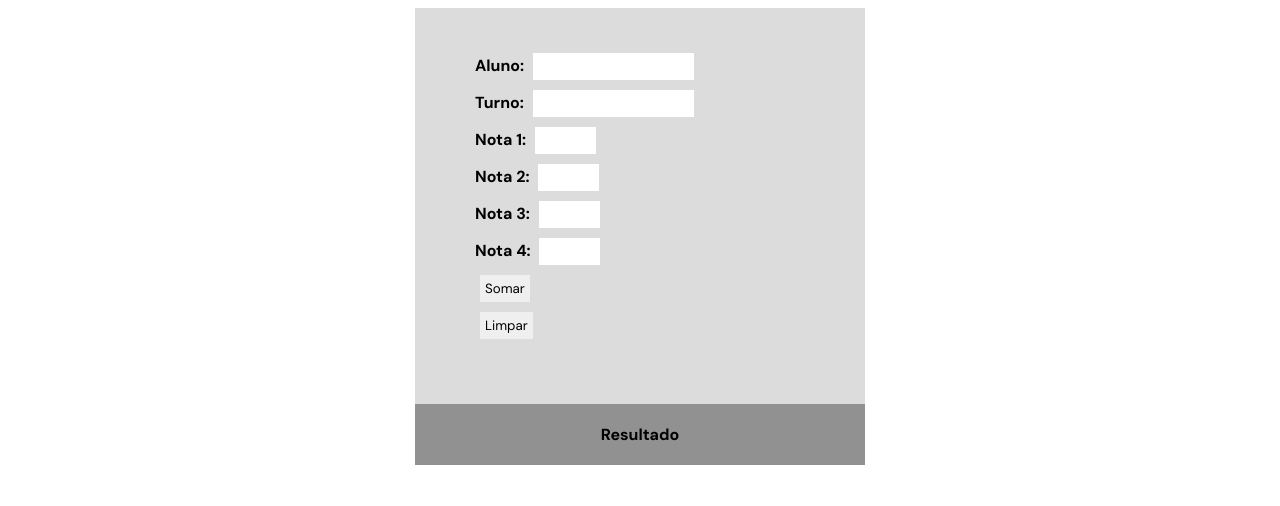
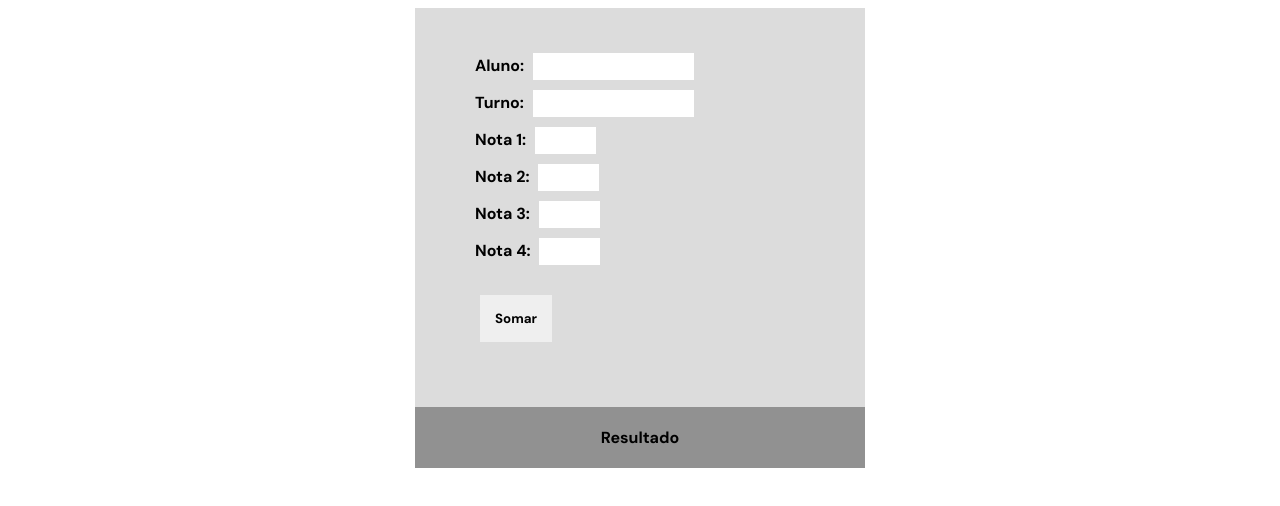
Before and after one commit to davixaviermota/javascript, a plain HTML site: page ex003/relembrando.html in a window 1280 px wide. Shown: the part 74-580 px from the top of the page. Drawn offline with Linux system fonts and the light colour scheme.

Commit message:
personalizei o botão

```diff
--- a/ex003/relembrando.html
+++ b/ex003/relembrando.html
@@ -43,9 +43,8 @@
             <p>
                 <input type="submit" id="enviar" value='Somar' onclick="somar()">
             </p>
-            <p>
-                <input type="reset" id="limpar" value="Limpar">
-            </p>
+
+
 
         </div>
 
--- a/ex003/style.css
+++ b/ex003/style.css
@@ -34,6 +34,15 @@ input{
     margin: 5px;
     border: 0;
 }
+#enviar{
+    padding: 15px;
+    margin-top: 25px;
+    font-weight: bold;
+    cursor: pointer;
+}
+#enviar:hover{
+    background-color: rgba(0, 0, 0, 0.349);
+}
 #res{
     margin: auto;
     background-color:rgba(0, 0, 0, 0.342) ;
```
